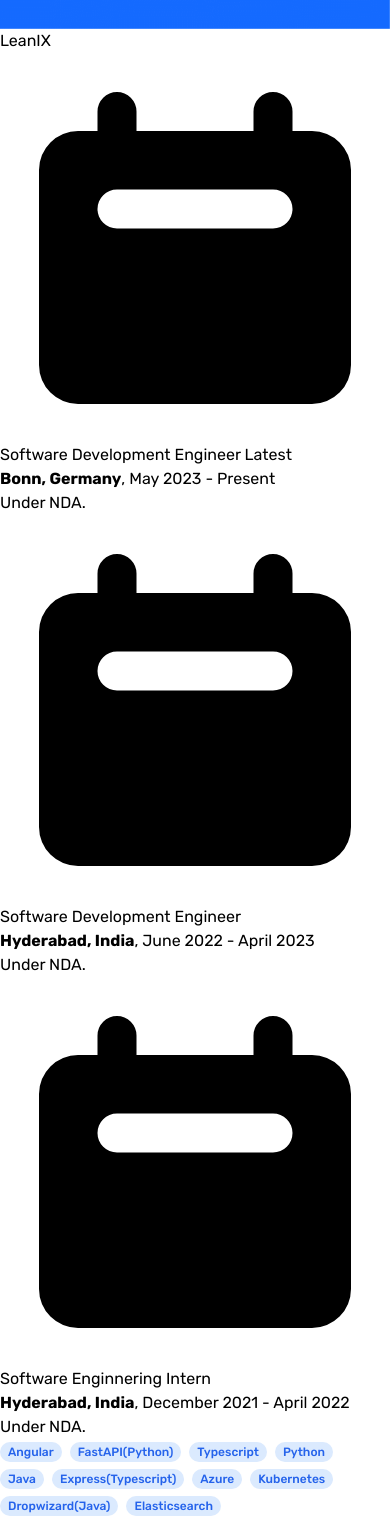
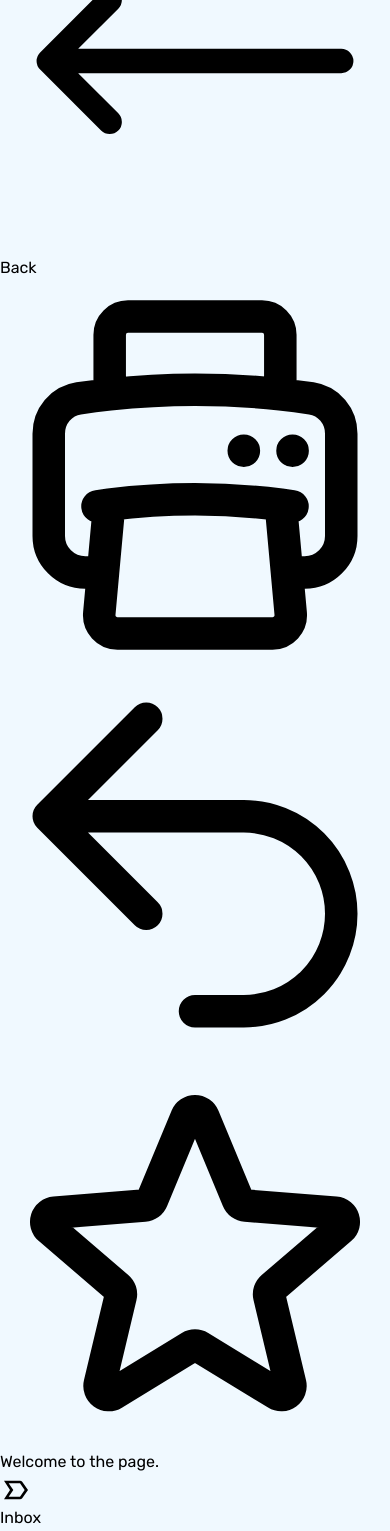
Before and after one commit to aritra1999/aritra1999.github.io.svelte, a SvelteKit app: page /experience in a window 390 px wide. Shown: the part 2584-4115 px from the top of the page. Built offline with nearby package versions, Linux system fonts and the light colour scheme.

Commit message:
Added email top and bottom template

```diff
--- a/src/app.css
+++ b/src/app.css
@@ -43,7 +43,7 @@
 }
 
 ::-webkit-scrollbar {
-    width: 7px;
+    width: 5px;
     border-radius: 10px;
 }
 
--- /dev/null
+++ b/src/lib/components/emailTemplate/emailBottom.svelte
@@ -0,0 +1,7 @@
+<script>
+	import { page } from "$app/stores";
+</script>
+
+{#if $page.url.pathname !== '/'}
+    This is bottom
+{/if}
--- /dev/null
+++ b/src/lib/components/emailTemplate/emailTop.svelte
@@ -0,0 +1,64 @@
+<script>
+    import { metaStore } from "$lib/store/metaStore";
+    import { page } from "$app/stores";
+	import EmailTopIcons from "./emailTopIcons.svelte";
+
+</script>
+{#if $page.url.pathname !== '/'}
+    {#if $metaStore.screen === 'desktop'}
+        <div class="py-4 px-10">
+            <div class="flex justify-between items-center">
+                <div class="flex items-center">
+                    <h3 class="text-lg"> Welcome to the page.</h3>
+                    <svg xmlns="http://www.w3.org/2000/svg" xmlns:xlink="http://www.w3.org/1999/xlink" aria-hidden="true" role="img" class="ml-4 h-5 w-5" width="32" height="32" preserveAspectRatio="xMidYMid meet" viewBox="0 0 24 24"><path fill="currentColor" d="M6.5 17H15l3.5-5L15 7H6.5l3.5 5l-3.5 5m8.5 2H3l4.5-7L3 5h12c.69 0 1.23.3 1.64.86L21 12l-4.36 6.14c-.41.56-.95.86-1.64.86Z"></path></svg>
+                    <div class="ml-4 text-xs bg-slate-200 px-2 py-1 rounded-md">Inbox</div>
+                </div>
+                <EmailTopIcons />
+            </div>
+            <div class="flex justify-between items-center">
+                <div class="flex items-center">
+                    <div class="h-[40px] w-[40px] bg-slate-300 rounded-full flex items-center justify-center mr-6">
+                        <svg xmlns="http://www.w3.org/2000/svg" xmlns:xlink="http://www.w3.org/1999/xlink" aria-hidden="true" role="img" class="h-5 w-5" width="32" height="32" preserveAspectRatio="xMidYMid meet" viewBox="0 0 256 256"><path fill="currentColor" d="M231.9 212a120.7 120.7 0 0 0-67.1-54.2a72 72 0 1 0-73.6 0A120.7 120.7 0 0 0 24.1 212a8 8 0 1 0 13.8 8a104.1 104.1 0 0 1 180.2 0a8 8 0 1 0 13.8-8ZM72 96a56 56 0 1 1 56 56a56 56 0 0 1-56-56Z"></path></svg>
+                    </div>
+                    <div class="text-xs">
+                        <div>Aritra Mondal - <span class="text-slate-500"> aritra041999@gmail.com </span></div>
+                        To Me
+                    </div>
+                </div>
+                <div class="flex justify-around items-center space-x-1 text-zinc-700">
+                    <div class="text-slate-600 text-xs">
+                        Thursday, November 4, 3:18 PM
+                    </div>
+                </div>
+            </div>
+        </div>
+    {:else}
+        <div class="flex justify-between border-b borer-slate-200 px-2 py-2">
+            <a href="/" class="flex items-center justify-center">
+                <svg xmlns="http://www.w3.org/2000/svg" fill="none" viewBox="0 0 24 24" stroke-width="1.5" stroke="currentColor" class="w-5 h-5 mr-2">
+                    <path stroke-linecap="round" stroke-linejoin="round" d="M6.75 15.75L3 12m0 0l3.75-3.75M3 12h18" />
+                </svg>
+                Back
+            </a>
+            <EmailTopIcons />
+        </div>
+        <div class="mx-4 px-2 py-4">
+            <div class="flex items-center">
+                <h3 class="text-lg"> Welcome to the page.</h3>
+                <svg xmlns="http://www.w3.org/2000/svg" xmlns:xlink="http://www.w3.org/1999/xlink" aria-hidden="true" role="img" class="ml-4 h-5 w-5" width="32" height="32" preserveAspectRatio="xMidYMid meet" viewBox="0 0 24 24"><path fill="currentColor" d="M6.5 17H15l3.5-5L15 7H6.5l3.5 5l-3.5 5m8.5 2H3l4.5-7L3 5h12c.69 0 1.23.3 1.64.86L21 12l-4.36 6.14c-.41.56-.95.86-1.64.86Z"></path></svg>
+                <div class="ml-4 text-xs bg-slate-200 px-2 py-1 rounded-md">Inbox</div>
+            </div>
+            <div class="flex items-center mt-2">
+                <div class="h-[40px] w-[40px] bg-slate-300 rounded-full flex items-center justify-center mr-6">
+                    <svg xmlns="http://www.w3.org/2000/svg" xmlns:xlink="http://www.w3.org/1999/xlink" aria-hidden="true" role="img" class="h-5 w-5" width="32" height="32" preserveAspectRatio="xMidYMid meet" viewBox="0 0 256 256"><path fill="currentColor" d="M231.9 212a120.7 120.7 0 0 0-67.1-54.2a72 72 0 1 0-73.6 0A120.7 120.7 0 0 0 24.1 212a8 8 0 1 0 13.8 8a104.1 104.1 0 0 1 180.2 0a8 8 0 1 0 13.8-8ZM72 96a56 56 0 1 1 56 56a56 56 0 0 1-56-56Z"></path></svg>
+                </div>
+                <div class="text-xs">
+                    <div>
+                        Aritra Mondal - <span class="text-slate-500"> aritra041999@gmail.com </span>
+                    </div>
+                    To Me - <span class="text-slate-600 text-xs">Thursday, Nov 19, 3:18 PM</span>
+                </div>
+            </div>
+        </div>
+    {/if}
+{/if}
--- /dev/null
+++ b/src/lib/components/emailTemplate/emailTopIcons.svelte
@@ -0,0 +1,17 @@
+<div class="flex items-center justify-center text-zinc-700 sapce-x-4">
+    <div class="p-3 rounded-full hover:bg-slate-100">
+        <svg xmlns="http://www.w3.org/2000/svg" fill="none" viewBox="0 0 24 24" stroke-width="2" stroke="currentColor" class="w-5 h-5">
+            <path stroke-linecap="round" stroke-linejoin="round" d="M6.72 13.829c-.24.03-.48.062-.72.096m.72-.096a42.415 42.415 0 0110.56 0m-10.56 0L6.34 18m10.94-4.171c.24.03.48.062.72.096m-.72-.096L17.66 18m0 0l.229 2.523a1.125 1.125 0 01-1.12 1.227H7.231c-.662 0-1.18-.568-1.12-1.227L6.34 18m11.318 0h1.091A2.25 2.25 0 0021 15.75V9.456c0-1.081-.768-2.015-1.837-2.175a48.055 48.055 0 00-1.913-.247M6.34 18H5.25A2.25 2.25 0 013 15.75V9.456c0-1.081.768-2.015 1.837-2.175a48.041 48.041 0 011.913-.247m10.5 0a48.536 48.536 0 00-10.5 0m10.5 0V3.375c0-.621-.504-1.125-1.125-1.125h-8.25c-.621 0-1.125.504-1.125 1.125v3.659M18 10.5h.008v.008H18V10.5zm-3 0h.008v.008H15V10.5z" />
+        </svg>
+    </div>
+    <div class="p-3 rounded-full hover:bg-slate-100">
+        <svg xmlns="http://www.w3.org/2000/svg" fill="none" viewBox="0 0 24 24" stroke-width="2" stroke="currentColor" class="w-5 h-5">
+            <path stroke-linecap="round" stroke-linejoin="round" d="M9 15L3 9m0 0l6-6M3 9h12a6 6 0 010 12h-3" />
+        </svg>
+    </div>
+    <div class="p-3 rounded-full hover:bg-slate-100">
+        <svg xmlns="http://www.w3.org/2000/svg" fill="none" viewBox="0 0 24 24" stroke-width="2" stroke="currentColor" class="w-5 h-5">
+            <path stroke-linecap="round" stroke-linejoin="round" d="M11.48 3.499a.562.562 0 011.04 0l2.125 5.111a.563.563 0 00.475.345l5.518.442c.499.04.701.663.321.988l-4.204 3.602a.563.563 0 00-.182.557l1.285 5.385a.562.562 0 01-.84.61l-4.725-2.885a.563.563 0 00-.586 0L6.982 20.54a.562.562 0 01-.84-.61l1.285-5.386a.562.562 0 00-.182-.557l-4.204-3.602a.563.563 0 01.321-.988l5.518-.442a.563.563 0 00.475-.345L11.48 3.5z" />
+        </svg>
+    </div>
+</div>
--- a/src/lib/components/sidebar/sidebar.svelte
+++ b/src/lib/components/sidebar/sidebar.svelte
@@ -14,7 +14,7 @@
     </svg>
 </button>
 
-<div class="h-[calc(100vh-5rem)] px-2 pb-3 w-72 absolute ease-in-out transition-all duration-300 z-30 left-0 top-[5rem] {$metaStore.showSidebar ? 'translate-x-0' : '-translate-x-full'} border-r-4 border-blue-50">
+<div class="h-[calc(100vh-5rem)] bg-white px-2 pb-3 w-72 absolute ease-in-out transition-all duration-300 z-30 left-0 top-[5rem] {$metaStore.showSidebar ? 'translate-x-0' : '-translate-x-full'} border-r-4 border-blue-50">
     <div class="bg-white h-full px-2 rounded-xl">
         <div class="py-4">
             <Contact />
--- a/src/routes/+layout.svelte
+++ b/src/routes/+layout.svelte
@@ -5,6 +5,8 @@
 	import EmailList from "$lib/components/emailList/emailList.svelte";
     import Navbar from "$lib/components/navbar/navbarContainer.svelte";
 	import Topbar from "$lib/components/topbar/topbar.svelte";
+    import EmailTop from "$lib/components/emailTemplate/emailTop.svelte";
+    import EmailBottom from "$lib/components/emailTemplate/emailBottom.svelte";
 
     import { metaStore } from "$lib/store/metaStore";
 
@@ -23,7 +25,9 @@
                 <div class="{$metaStore.screen === 'desktop' ? 'border-r border-slate-200 w-[40rem]': 'w-full'} overflow-y-auto"><EmailList/></div>
                 {#if $metaStore.screen === 'desktop' || $page.url.pathname !== '/'}
                     <div class="{$metaStore.screen !== 'desktop' ? 'absolute left-0 w-screen h-[calc(100vh-5rem)]' : 'w-full'} p-2 bg-white z-50 overflow-y-auto">
+                        <EmailTop />
                         <slot />
+                        <EmailBottom />
                     </div>
                 {/if}
             </div>
--- a/src/routes/experience/+page.svelte
+++ b/src/routes/experience/+page.svelte
@@ -8,7 +8,7 @@
 <div class="pb-24 pt-4 lg:px-16 md:px-6 px-2">
     <div class="my-4">
         <span class="magical-underline text-3xl font-semibold mb-4">
-            Work Experience
+            Experience
         </span>
         <div class="p-4 md:columns-2 columns-1 gap-4">
             {#each experiences as experience}
--- a/src/routes/projects/+page.svelte
+++ b/src/routes/projects/+page.svelte
@@ -3,7 +3,7 @@
     import PLCard from "$lib/components/card/PLCard.svelte";
 </script>
 
-<div class="lg:px-16 md:px-6 px-6 py-10">
+<div class="px-3 lg:px-6 py-10">
     <h2 class="magical-underline text-3xl font-semibold mb-8 w-fit">
         Projects
     </h2>
```
